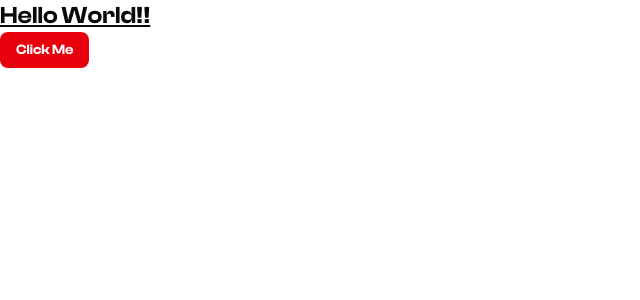
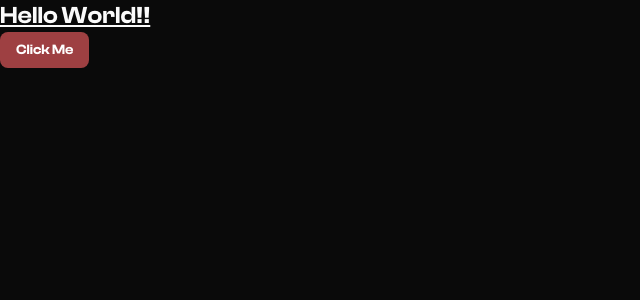
Before and after one commit to AmithBV0606/Portfolio, a Next.js app: page / in a window 1280 px wide. Shown: the top 300 px of the page, without its empty margins (0-640 px from the left). Built offline with nearby package versions, Linux system fonts and the light colour scheme; a web font is replaced by a local one.

Commit message:
Installed and configured next-themes.

```diff
--- a/package.json
+++ b/package.json
@@ -14,6 +14,7 @@
     "clsx": "^2.1.1",
     "lucide-react": "^0.525.0",
     "next": "15.3.4",
+    "next-themes": "^0.4.6",
     "react": "^19.0.0",
     "react-dom": "^19.0.0",
     "tailwind-merge": "^3.3.1"
--- a/src/app/layout.tsx
+++ b/src/app/layout.tsx
@@ -1,6 +1,7 @@
 import type { Metadata } from "next";
 import localFont from 'next/font/local'
 import "./globals.css";
+import { ThemeProvider } from "@/components/theme-provider";
 
 const clashDisplay = localFont({
   src: [
@@ -42,7 +43,14 @@ export default function RootLayout({
       <body
         className={clashDisplay.className}
       >
-        {children}
+         <ThemeProvider
+            attribute="class"
+            defaultTheme="dark"
+            enableSystem
+            disableTransitionOnChange
+          >
+            {children}
+          </ThemeProvider>
       </body>
     </html>
   );
--- /dev/null
+++ b/src/components/theme-provider.tsx
@@ -0,0 +1,24 @@
+"use client"
+
+import * as React from "react"
+import { ThemeProvider as NextThemesProvider } from "next-themes"
+
+// next-themes relies on localStorage and window.matchMedia, but on first load (SSR), it doesn’t yet know what theme to apply, and renders defaultTheme (dark in your case). Then, on hydration (client), it figures out the actual theme (system, light, etc.), causing a mismatch between server-rendered and client-rendered HTML.
+
+export function ThemeProvider({
+  children,
+  ...props
+}: React.ComponentProps<typeof NextThemesProvider>) {
+     // prevent hydration mismatch
+    const [mounted, setMounted] = React.useState(false);
+
+    React.useEffect(() => {
+        setMounted(true);
+    }, []);
+
+    if (!mounted) {
+        return null;
+    }
+
+    return <NextThemesProvider {...props}>{children}</NextThemesProvider>
+}
```
Also changed, not shown: 1 other file (tests, documents, lock files or other folders).
